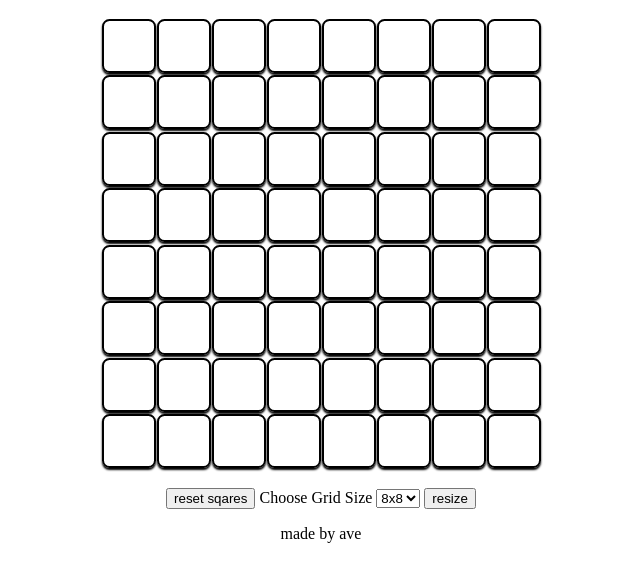
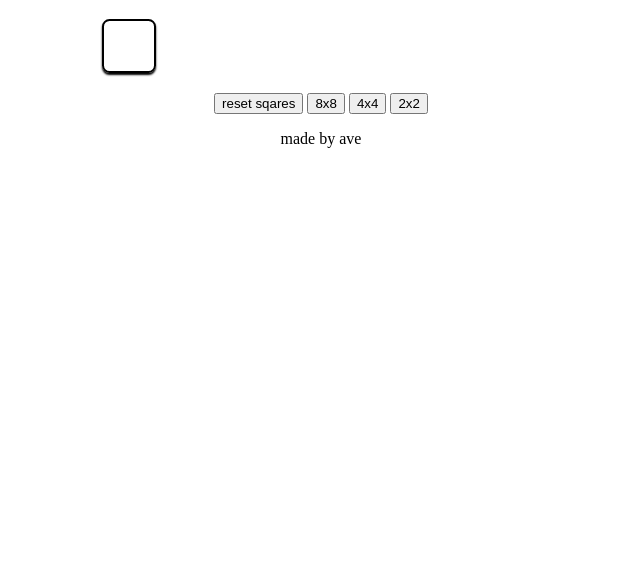
Before and after one commit to averybrubeck/etch-a-sketch, a plain HTML site: page index.html in a window 1280 px wide. Shown: the part 69-650 px from the top of the page, without its empty margins (319-959 px from the left). Drawn offline with Linux system fonts and the light colour scheme.

Commit message:
added sizing buttons with js

```diff
--- a/index.html
+++ b/index.html
@@ -18,14 +18,10 @@
         <div class="switches">
         <div class="reset">
             <button class="reset-button">reset sqares</button>
-            <label for="grid-size">Choose Grid Size</label>
-            <select id="grid-size" name="grid-size">
-                <option value="8x8" class="2x2">8x8</option>
-                <option value="6x6">6x6</option>
-                <option value="4x4">4x4</option>
-                <option value="2x2">2x2</option>
-            </select>
-            <button class="download-button">resize</button>
+            <button class="grid-size-one">8x8</button>
+            <button class="grid-size-two">4x4</button>
+            <button class="grid-size-three">2x2</button>
+
         </div>
     </div>
         <div class="footer">
--- a/script.js
+++ b/script.js
@@ -1,7 +1,9 @@
 const grid = document.querySelector('#grid');
 const container = document.querySelector('#container');
 const gridItem = document.querySelector('.grid-item')
-
+const eightXButton = document.querySelector('.grid-size-one')
+const fourXButton = document.querySelector('.grid-size-two')
+const twoXButton = document.querySelector('.grid-size-three')
 
 
 function createGridItem(){
@@ -13,13 +15,29 @@ function addGridItem(){
     const newItem = createGridItem();
     grid.appendChild(newItem);
 }
-function generateGrid(rows){
-    for(let i = 0; i <= rows; i++){
-        addGridItem();
-    }
+function generateGrid(){
+    eightXButton.addEventListener('click', function(){
+        for(let i = 0; i <= 62; i++){
+            addGridItem();
+         }
+         colorGrid();
+    })
+    fourXButton.addEventListener('click', function(){
+        for(let i = 0; i <= 14; i++){
+            addGridItem();
+         }
+         colorGrid();
+    })
+    twoXButton.addEventListener('click', function(){
+        for(let i = 0; i <= 6; i++){
+            addGridItem();
+         }
+         colorGrid();
+    })
+
 }
 //desired number -2, rows of 8
-generateGrid(62);
+
 function colorGrid(){
             let newGridItem = document.querySelectorAll('.grid-item');
             const resetButton = document.querySelector('.reset-button')
@@ -34,6 +52,4 @@ function colorGrid(){
                 })
             })
 }
-colorGrid();
-
-const test = document.querySelector('.2x2');
+generateGrid();
```
